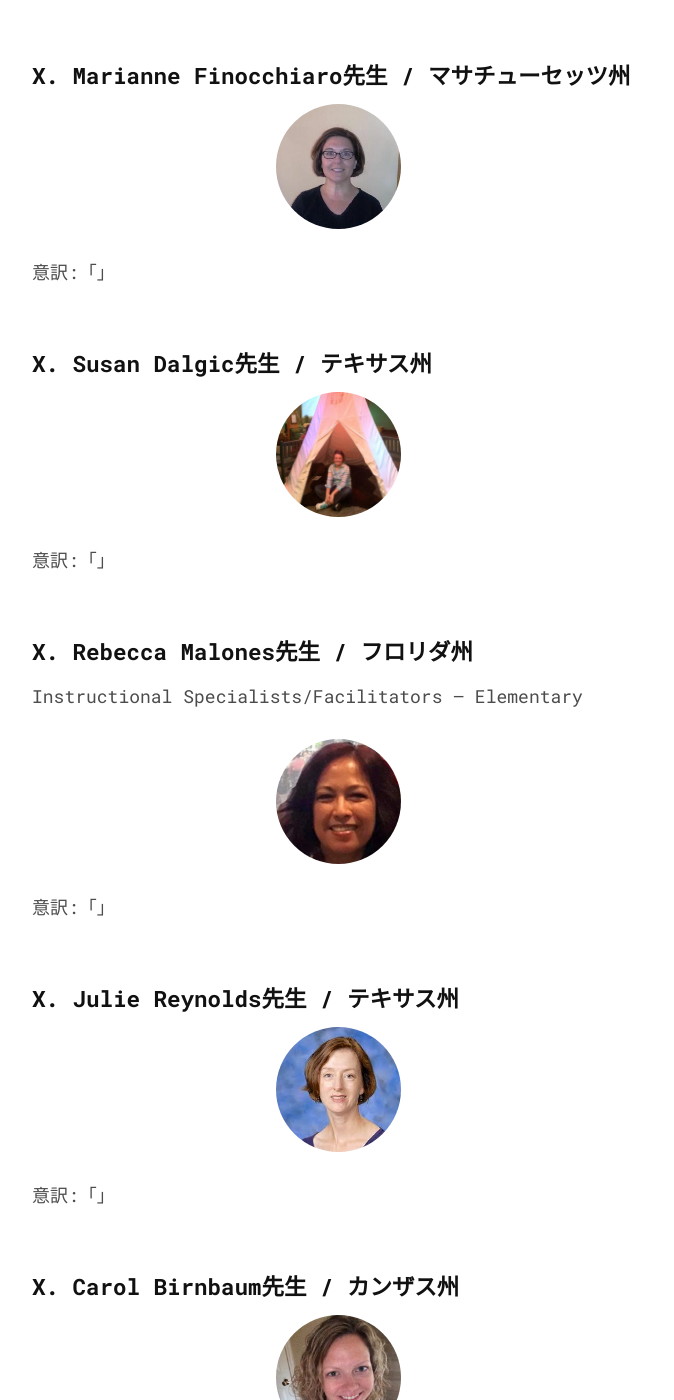
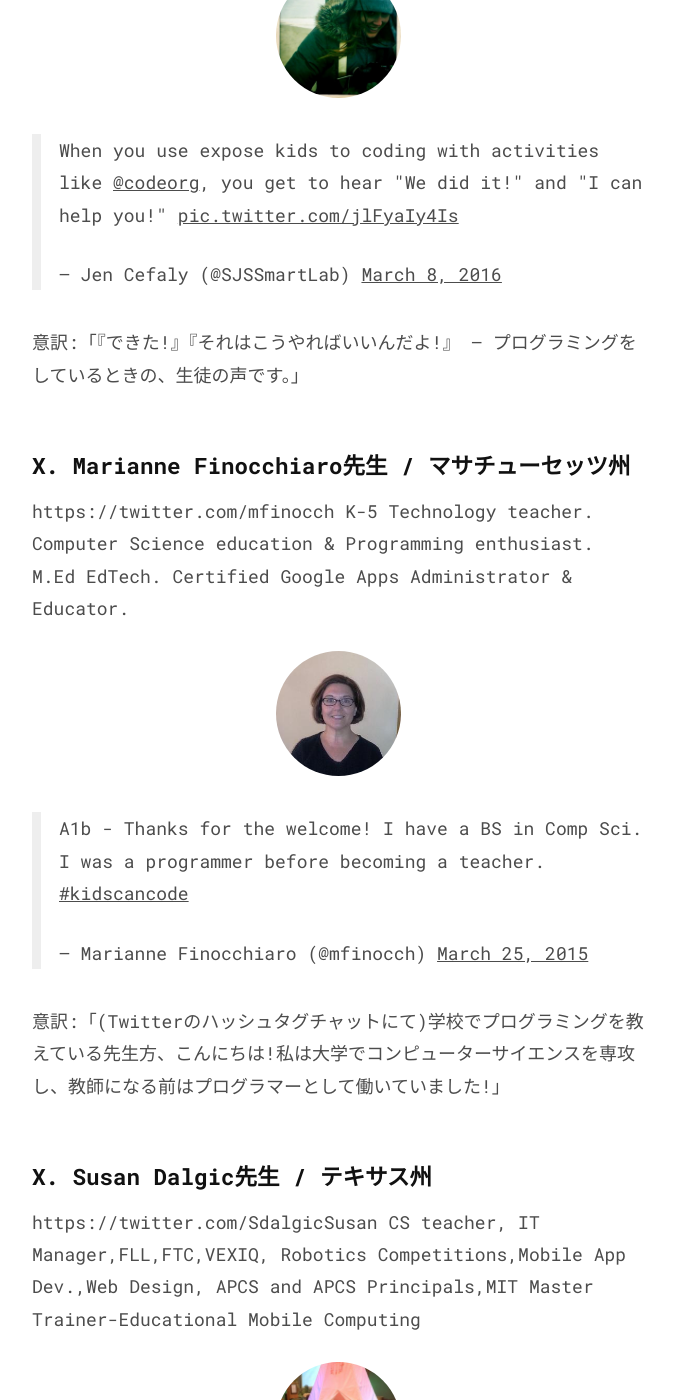
Before and after one commit to chibicode/senseicode, a Jekyll site: the page built from _posts/2016-10-15-100-programming-teachers.md, in a window 1280 px wide and 1400 px high, scrolled down 64564 px. Shown: the whole window, without its empty margins (302-976 px from the left). Built offline with Jekyll 4.4.1, drawn with Linux system fonts in a browser that asks for light colours; comment, search, counter and statistics services are not loaded; some of the changed text lies outside the part shown.

Commit message:
More progress

```diff
--- a/_posts/2016-10-15-100-programming-teachers.md
+++ b/_posts/2016-10-15-100-programming-teachers.md
@@ -1121,7 +1121,7 @@ From software & systems engineer to student engineer...I now program teenage min
 Upper School Computer Science Instructor @PineCrestSch, MIT Master Trainer in Mobile Educational Computing using #MITAppInventor
 
 <p style="text-align: center;">
-  <img src="/images/7/teachers/lisa.jpg" width="125" style="border-radius: 100%; margin-top: 0; margin-bottom: 0;" />
+  <img src="/images/7/teachers/lisa3.jpg" width="125" style="border-radius: 100%; margin-top: 0; margin-bottom: 0;" />
 </p>
 
 <blockquote class="twitter-tweet" data-lang="en"><p lang="en" dir="ltr">Proud of these new App Inventor Programmers! <a href="https://twitter.com/hashtag/leadlikethis?src=hash">#leadlikethis</a> <a href="https://twitter.com/hashtag/cs4all?src=hash">#cs4all</a> <a href="https://twitter.com/MITAppInventor">@MITAppInventor</a> <a href="https://twitter.com/Brightgirlsco">@brightgirlsco</a> <a href="https://twitter.com/PineCrestSch">@PineCrestSch</a> <a href="https://t.co/Xq05IqyNpP">pic.twitter.com/Xq05IqyNpP</a></p>&mdash; Lisa Saunders (@lsaunde6) <a href="https://twitter.com/lsaunde6/status/777177544403587073">September 17, 2016</a></blockquote>
@@ -1284,53 +1284,87 @@ HS computer teacher, mom, kayaker, FSU Mom, Furman graduate
 
 ## X. Jen Cefaly先生 / カリフォルニア州
 
+https://twitter.com/SJSSmartLab
+K-6 Director of Technology and coding advocate. Robotics coach, adventurer, photographer, daybreaker: teaching digital literacy since 2009
+
 <p style="text-align: center;">
   <img src="/images/7/teachers/jen.jpg" width="125" style="border-radius: 100%; margin-top: 0; margin-bottom: 0;" />
 </p>
 
-意訳:「」
+<blockquote class="twitter-tweet" data-lang="en"><p lang="en" dir="ltr">When you use expose kids to coding with activities like <a href="https://twitter.com/codeorg">@codeorg</a>, you get to hear &quot;We did it!&quot; and &quot;I can help you!&quot; <a href="https://t.co/jlFyaIy4Is">pic.twitter.com/jlFyaIy4Is</a></p>&mdash; Jen Cefaly (@SJSSmartLab) <a href="https://twitter.com/SJSSmartLab/status/707320444680937472">March 8, 2016</a></blockquote>
+<script async src="//platform.twitter.com/widgets.js" charset="utf-8"></script>
+
+意訳:「『できた!』『それはこうやればいいんだよ!』 — プログラミングをしているときの、生徒の声です。」
 
 ## X. Marianne Finocchiaro先生 / マサチューセッツ州
+
+https://twitter.com/mfinocch
+K-5 Technology teacher. Computer Science education & Programming enthusiast. M.Ed EdTech. Certified Google Apps Administrator & Educator.
 
 <p style="text-align: center;">
   <img src="/images/7/teachers/marianne.jpg" width="125" style="border-radius: 100%; margin-top: 0; margin-bottom: 0;" />
 </p>
 
-意訳:「」
+<blockquote class="twitter-tweet" data-lang="en"><p lang="en" dir="ltr">A1b - Thanks for the welcome! I have a BS in Comp Sci. I was a programmer before becoming a teacher.  <a href="https://twitter.com/hashtag/kidscancode?src=hash">#kidscancode</a></p>&mdash; Marianne Finocchiaro (@mfinocch) <a href="https://twitter.com/mfinocch/status/580527400955600896">March 25, 2015</a></blockquote>
+<script async src="//platform.twitter.com/widgets.js" charset="utf-8"></script>
+
+意訳:「(Twitterのハッシュタグチャットにて)学校でプログラミングを教えている先生方、こんにちは!私は大学でコンピューターサイエンスを専攻し、教師になる前はプログラマーとして働いていました!」
 
 ## X. Susan Dalgic先生 / テキサス州
+
+https://twitter.com/SdalgicSusan
+CS teacher, IT Manager,FLL,FTC,VEXIQ, Robotics Competitions,Mobile App Dev.,Web Design, APCS and APCS Principals,MIT Master Trainer-Educational Mobile Computing
 
 <p style="text-align: center;">
   <img src="/images/7/teachers/susan4.jpg" width="125" style="border-radius: 100%; margin-top: 0; margin-bottom: 0;" />
 </p>
 
-意訳:「」
+<blockquote class="twitter-tweet" data-lang="en"><p lang="en" dir="ltr">HSA-NA GWC club girls are learning to code after school on Thursdays and Fridays, 3-5pm! <a href="https://twitter.com/GirlsWhoCode">@GirlsWhoCode</a> <a href="https://twitter.com/STEMCONNECT">@STEMCONNECT</a> <a href="https://twitter.com/STEMSOS">@STEMSOS</a> <a href="https://twitter.com/HSA_NA">@HSA_NA</a> <a href="https://t.co/2g9kqzoO1h">pic.twitter.com/2g9kqzoO1h</a></p>&mdash; Susan Dalgic (@SdalgicSusan) <a href="https://twitter.com/SdalgicSusan/status/782262235959664640">October 1, 2016</a></blockquote>
+<script async src="//platform.twitter.com/widgets.js" charset="utf-8"></script>
+
+意訳:「放課後に学校でプログラミングを学んでいる女子たちです!」
 
 ## X. Rebecca Malones先生 / フロリダ州
 
 Instructional Specialists/Facilitators – Elementary
+https://twitter.com/RebeccaMalones
+Computer science for kids and environmental science ..
 
 <p style="text-align: center;">
   <img src="/images/7/teachers/rebecca2.jpg" width="125" style="border-radius: 100%; margin-top: 0; margin-bottom: 0;" />
 </p>
 
-意訳:「」
+<blockquote class="twitter-tweet" data-lang="en"><p lang="en" dir="ltr">Elementary teachers coding! Today playing with fruits and Makey Makey <a href="https://twitter.com/makeymakey">@makeymakey</a> <a href="https://twitter.com/BrowardSTEM">@BrowardSTEM</a> <a href="https://twitter.com/hashtag/CSforAll?src=hash">#CSforAll</a> <a href="https://twitter.com/_drrody">@_drrody</a> <a href="https://t.co/y8EUJtrxEB">pic.twitter.com/y8EUJtrxEB</a></p>&mdash; Rebecca Malones (@RebeccaMalones) <a href="https://twitter.com/RebeccaMalones/status/748200917330165760">June 29, 2016</a></blockquote>
+<script async src="//platform.twitter.com/widgets.js" charset="utf-8"></script>
+
+意訳:「小学校の先生向け、電子工作の研修です!」
 
 ## X. Julie Reynolds先生 / テキサス州
+
+https://twitter.com/JulieRcompsci
+High school computer science teacher in Aledo, Texas. UIL Comp Sci team coach and FTC robotics coach. Interested in Edtech and social media to enhance teaching.
 
 <p style="text-align: center;">
   <img src="/images/7/teachers/julie.jpg" width="125" style="border-radius: 100%; margin-top: 0; margin-bottom: 0;" />
 </p>
 
-意訳:「」
+<blockquote class="twitter-tweet" data-lang="en"><p lang="en" dir="ltr">Aledo teams on opposite alliances at the State UIL Robotics meet. <a href="https://t.co/KRdTTKf8t2">pic.twitter.com/KRdTTKf8t2</a></p>&mdash; Julie Reynolds (@JulieRcompsci) <a href="https://twitter.com/JulieRcompsci/status/758765284303904768">July 28, 2016</a></blockquote>
+<script async src="//platform.twitter.com/widgets.js" charset="utf-8"></script>
+
+意訳:「ロボット大会に出場した生徒の写真です!」
 
 ## X. Carol Birnbaum先生 / カンザス州
+
+Computer programming teacher at Blue Valley West High School.
 
 <p style="text-align: center;">
   <img src="/images/7/teachers/carol.jpg" width="125" style="border-radius: 100%; margin-top: 0; margin-bottom: 0;" />
 </p>
 
-意訳:「」
+<blockquote class="twitter-tweet" data-lang="en"><p lang="en" dir="ltr">Experimenting with programmable drones. <a href="https://twitter.com/hashtag/bvwhackclub?src=hash">#bvwhackclub</a> <a href="https://t.co/bhep2TbhUl">pic.twitter.com/bhep2TbhUl</a></p>&mdash; Carol Birnbaum (@bvwbirnbaum) <a href="https://twitter.com/bvwbirnbaum/status/771447984512864256">September 1, 2016</a></blockquote>
+<script async src="//platform.twitter.com/widgets.js" charset="utf-8"></script>
+
+意訳:「生徒がプログラミングしたドローンで遊んでいる動画です!」
 
 ## X. Stephanie Younger先生 / ケンタッキー州
 
```
Also changed, not shown: images/7/teachers/cheri.jpg (deleted).
